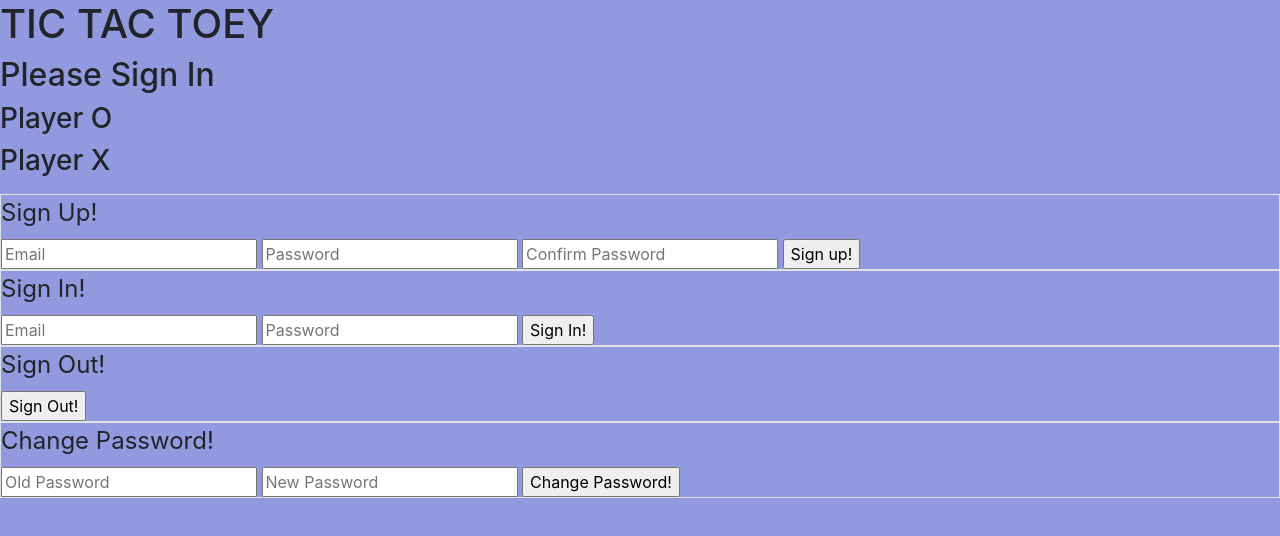
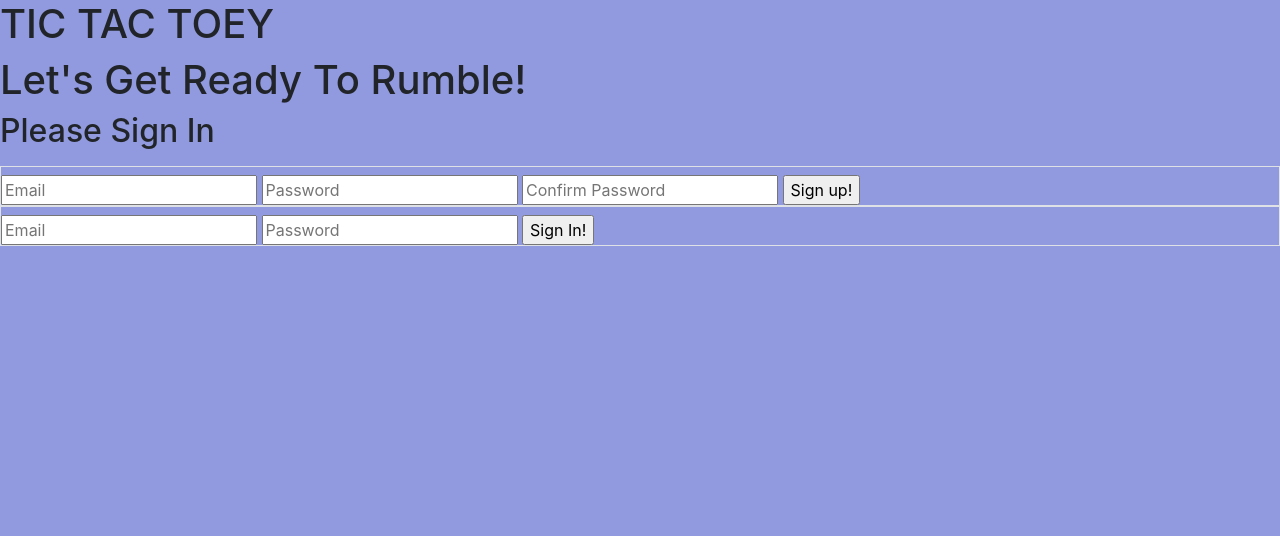
Before and after one commit to P-O-L-I-N-A/tic-tac-toey, a website built with webpack: page index.html in a window 1280 px wide. Built offline with nearby package versions, Linux system fonts and the light colour scheme.

Commit message:
Everything clears & disappears appropriately

```diff
--- a/assets/scripts/auth/ui.js
+++ b/assets/scripts/auth/ui.js
@@ -6,6 +6,9 @@ const signUpSuccess = data => {
   $('#message').text('Signed up successfully')
   $('#message').removeClass()
   $('#message').addClass('success')
+  $('#password').val('')
+  $('#password2').val('')
+  $('#email').val('')
   console.log('signUpSuccess ran. Data is :', data)
 }
 
@@ -24,6 +27,10 @@ const signInSuccess = data => {
   $('#message').addClass('success')
   console.log('signInSuccess ran. Data is :', data)
   $('#main').removeClass('d-none')
+  $('#sign_up').hide()
+  $('#sign_in').hide()
+  $('#sign_out').removeClass('d-none')
+  $('#change_password').removeClass('d-none')
 }
 
 const signInFailure = error => {
@@ -37,6 +44,8 @@ const changePasswordSuccess = data => {
   $('#message').text('Password changed successfully')
   $('#message').removeClass()
   $('#message').addClass('success')
+  $('#oldPassword').val('')
+  $('#newPassword').val('')
   console.log('changePasswordSuccess ran. Data is :', data)
 }
 
@@ -69,6 +78,8 @@ const newGame = game => {
   gameWon = false
   currentMove = 1
   $('#board div').text('')
+  $('.player_o').removeClass('d-none')
+  $('.player_x').removeClass('d-none')
 }
 
 let gameBoard = ['', '', '', '', '', '', '', '', '']
--- a/index.html
+++ b/index.html
@@ -14,10 +14,11 @@
     </head>
     <body>
       <h1>TIC TAC TOEY</h1>
+      <h1>Let's Get Ready To Rumble!</h1>
 
       <h2 id=playerName> Please Sign In</h2>
-      <h3 class=player_o>Player O</h3>
-      <h3 class=player_x>Player X</h3>
+      <h3 class='player_o d-none'>Player O</h3>
+      <h3 class='player_x d-none'>Player X</h3>
 
 
       <div id=main class='main d-none'>
@@ -36,7 +37,7 @@
           </div>
 
 
-        <button type='button' class='btn btn-primary' data-toggle='modal' data-target='#exampleModal'>
+        <!-- <button type='button' class='btn btn-primary' data-toggle='modal' data-target='#exampleModal'>
           Press this button!
         </button>
 
@@ -58,14 +59,11 @@
               </div>
             </div>
           </div>
-        </div>
+        </div> -->
 
         <button type='button' class='btn btn-primary' id="new_game">
           New Game!
         </button>
-
-        <h1>Let's Get Ready To Rumble!</h1>
-        <h2></h2>
 
         </div>
 
@@ -73,10 +71,10 @@
 
         <form id="sign_up" class="border">
           <fieldset>
-            <legend>Sign Up!</legend>
-            <input type="text" name="credentials[email]" placeholder="Email">
-            <input type="password" name="credentials[password]" placeholder="Password">
-            <input type="password" name="credentials[password_confirmation]" placeholder="Confirm Password">
+            <legend></legend>
+            <input type="text" name="credentials[email]" placeholder="Email" id='email'>
+            <input type="password" name="credentials[password]" placeholder="Password" id='password'>
+            <input type="password" name="credentials[password_confirmation]" placeholder="Confirm Password" id='password2'>
             <input type="submit" value="Sign up!">
 
           </fieldset>
@@ -84,7 +82,7 @@
 
         <form id="sign_in" class="border">
           <fieldset>
-            <legend>Sign In!</legend>
+            <legend></legend>
             <input type="text" name="credentials[email]" placeholder="Email">
             <input type="password" name="credentials[password]" placeholder="Password">
             <input type="submit" value="Sign In!">
@@ -92,19 +90,19 @@
           </fieldset>
         </form>
 
-        <form id="sign_out" class="border">
+        <form id="sign_out" class='border d-none'>
           <fieldset>
-            <legend>Sign Out!</legend>
+            <legend></legend>
             <input type="submit" value="Sign Out!">
 
           </fieldset>
         </form>
 
-        <form id="change_password" class="border">
+        <form id="change_password" class='border d-none'>
           <fieldset>
-            <legend>Change Password!</legend>
-            <input type="password" name="passwords[old]" placeholder="Old Password">
-            <input type="password" name="passwords[new]" placeholder="New Password">
+            <legend></legend>
+            <input type="password" name="passwords[old]" placeholder="Old Password" id='oldPassword'>
+            <input type="password" name="passwords[new]" placeholder="New Password" id=newPassword>
             <input type="submit" value="Change Password!">
           </fieldset>
         </form>
```
